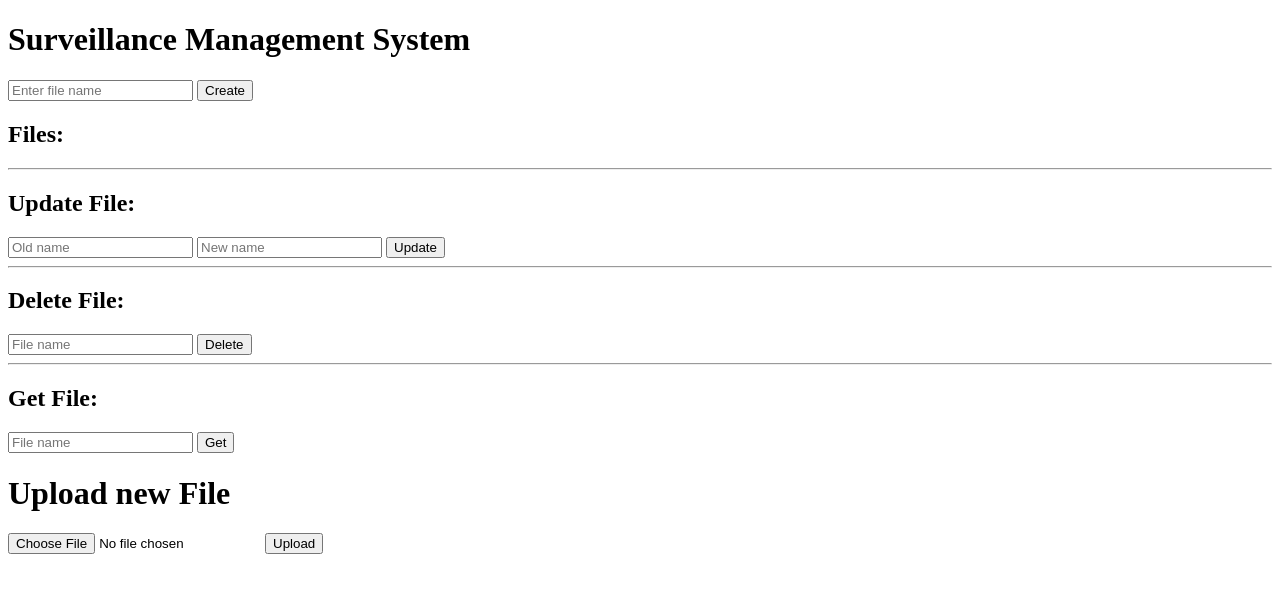
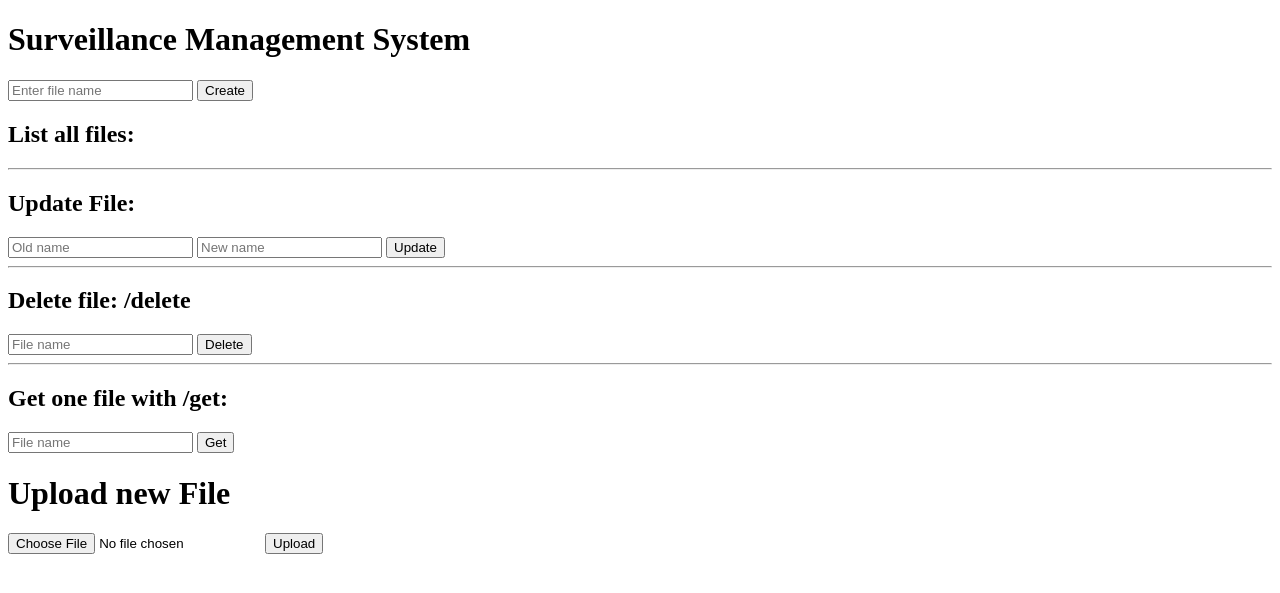
Before and after one commit to hannesa2/surveilanceBackend, a Flask app: page / in a window 1280 px wide. Shown: the top 593 px of the page. Run offline with Flask 3, Linux system fonts and the light colour scheme.

Commit message:
Add debug info

```diff
--- a/main.py
+++ b/main.py
@@ -1,6 +1,7 @@
 from flask import Flask, render_template, request, redirect, flash, url_for, send_from_directory
 import os
 import yaml
+from pathlib import Path
 
 from werkzeug.utils import secure_filename
 
@@ -18,6 +19,7 @@
 
 @app.route('/')
 def index():
+    print("I do >index<")
     return render_template('index.html', items=os.listdir(UPLOAD_FOLDER))
 
 @app.route('/', methods=['GET', 'POST'])
@@ -107,4 +109,5 @@
     app.config['UPLOAD_FOLDER'] = UPLOAD_FOLDER
     app.config['MAX_CONTENT_LENGTH'] = 6000024
     items = os.listdir(UPLOAD_FOLDER)
+    print("UPLOAD_FOLDER=" + str(Path.cwd()) + "/" + UPLOAD_FOLDER)
     app.run(host="0.0.0.0", debug=True, port=5001)
--- a/templates/index.html
+++ b/templates/index.html
@@ -9,7 +9,7 @@
         <input type="text" name="name" placeholder="Enter file name" required>
         <input type="submit" value="Create">
     </form>
-    <h2>Files:</h2>
+    <h2>List all files:</h2>
     <ul>
         {% for item in items %}
             <li>{{ item }}</li>
@@ -23,13 +23,13 @@
         <input type="submit" value="Update">
     </form>
     <hr>
-    <h2>Delete File:</h2>
+    <h2>Delete file: /delete</h2>
     <form action="/delete" method="post">
         <input type="text" name="name" placeholder="File name" required>
         <input type="submit" value="Delete">
     </form>
     <hr>
-    <h2>Get File:</h2>
+    <h2>Get one file with /get:</h2>
     <form action="/get" method="get">
         <input type="text" name="name" placeholder="File name" required>
         <input type="submit" value="Get">
```
